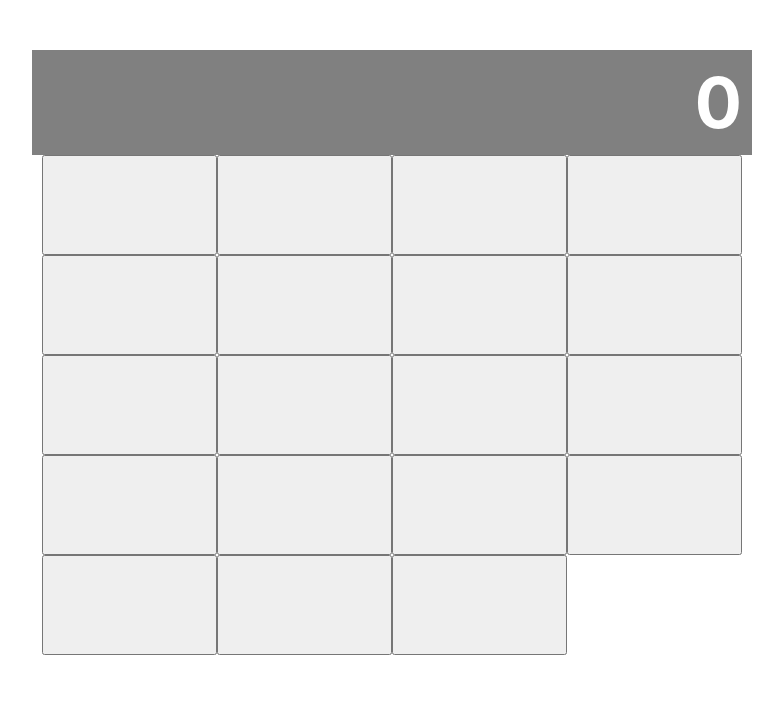
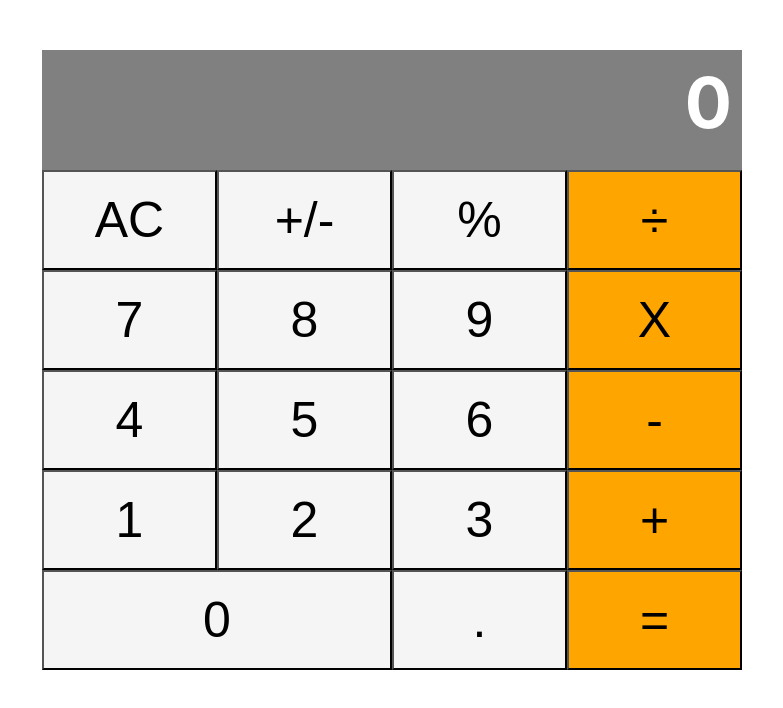
Before and after one commit to SamArsanios/calculator-app, a React (Create React App) app: page / in a window 1280 px wide. Shown: the top 708 px of the page, without its empty margins (248-1031 px from the left). Built offline with nearby package versions, Linux system fonts and the light colour scheme.

Commit message:
Finish style app

```diff
--- a/src/components/Button.js
+++ b/src/components/Button.js
@@ -2,11 +2,13 @@ import React from 'react';
 import PropTypes from 'prop-types';
 
 export default function Button(props) {
-  const { name, clickHandler } = props;
+  const {
+    name, color, width, clickHandler,
+  } = props;
   const handleClick = (button) => clickHandler(button);
   return (
     <button
-      className="button"
+      className={`button ${color} ${width}`}
       type="button"
       onClick={handleClick.bind(this, name)}
     >
@@ -17,9 +19,13 @@ export default function Button(props) {
 
 Button.propTypes = {
   name: PropTypes.string,
+  color: PropTypes.string,
+  width: PropTypes.string,
   clickHandler: PropTypes.func.isRequired,
 };
 
 Button.defaultProps = {
   name: '',
+  color: 'orange',
+  width: '',
 };
--- a/src/components/ButtonPanel.js
+++ b/src/components/ButtonPanel.js
@@ -4,34 +4,34 @@ import Button from './Button';
 export default function ButtonPanel() {
   return (
     <div className="button-panel">
-      <div className="buttons">
-        <Button color="grey" buttonName="AC" />
-        <Button color="grey" buttonName="+/-" />
-        <Button color="grey" buttonName="%" />
-        <Button buttonName="÷" />
+      <div className="buttons font">
+        <Button color="grey" name="AC" />
+        <Button color="grey" name="+/-" />
+        <Button color="grey" name="%" />
+        <Button name="÷" />
+      </div>
+      <div className="buttons font">
+        <Button color="grey" name="7" />
+        <Button color="grey" name="8" />
+        <Button color="grey" name="9" />
+        <Button name="X" />
       </div>
       <div className="buttons">
-        <Button color="grey" buttonName="7" />
-        <Button color="grey" buttonName="8" />
-        <Button color="grey" buttonName="9" />
-        <Button buttonName="X" />
+        <Button color="grey" name="4" />
+        <Button color="grey" name="5" />
+        <Button color="grey" name="6" />
+        <Button name="-" />
       </div>
       <div className="buttons">
-        <Button color="grey" buttonName="4" />
-        <Button color="grey" buttonName="5" />
-        <Button color="grey" buttonName="6" />
-        <Button buttonName="-" />
+        <Button color="grey" name="1" />
+        <Button color="grey" name="2" />
+        <Button color="grey" name="3" />
+        <Button name="+" />
       </div>
       <div className="buttons">
-        <Button color="grey" buttonName="1" />
-        <Button color="grey" buttonName="2" />
-        <Button color="grey" buttonName="3" />
-        <Button buttonName="+" />
-      </div>
-      <div className="buttons">
-        <Button color="grey" buttonName="0" />
-        <Button color="grey" buttonName="." />
-        <Button buttonName="=" />
+        <Button width="width" color="grey" name="0" />
+        <Button color="grey" name="." />
+        <Button name="=" />
       </div>
     </div>
   );
--- a/src/index.css
+++ b/src/index.css
@@ -24,6 +24,7 @@ body {
 .button {
   width: 25%;
   cursor: pointer;
+  font-size: 50px;
 }
 
 .button-panel {
@@ -38,11 +39,20 @@ body {
 }
 
 .grey {
-  background-color: rgb(240, 226, 226);
+  background-color: whitesmoke;
+}
+
+.width {
+  width: 50%;
+}
+
+.orange {
+  background-color: orange;
 }
 
 .display {
-  width: 700px;
+  width: 680px;
+  height: 100px;
   background-color: gray;
   color: white;
   font-weight: bold;
```
